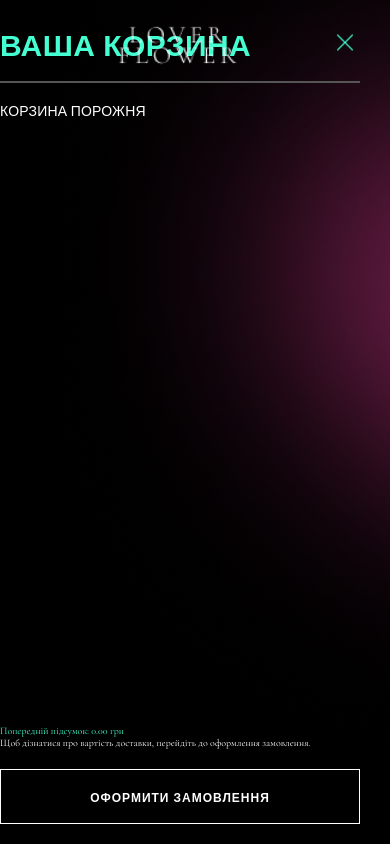
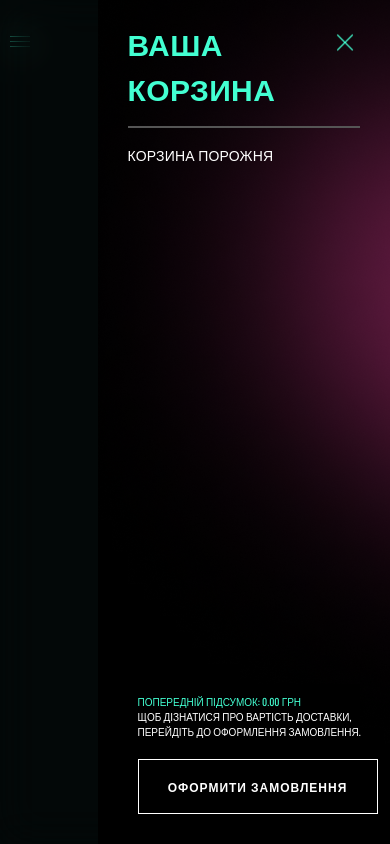
Before and after one commit to anastasiia-hrekova/lover-flower, a React (Create React App) app in the folder frontend/: page /cart in a window 390 px wide. Both pictures are taken after a click on the button 338 px from the left and 43 px from the top of the page. Built offline with nearby package versions, Linux system fonts and the light colour scheme.

Commit message:
add tablet adaptive homepage

```diff
--- a/frontend/src/components/Menu.jsx
+++ b/frontend/src/components/Menu.jsx
@@ -19,6 +19,10 @@ const Header = styled.header.withConfig({
   left: 0;
   z-index: ${({ zIndex }) => zIndex};
 
+  @media (max-width: ${({ theme }) => theme.breakpoints.tablet}) {
+    height: 10rem;
+  }
+
   @media (max-width: ${({ theme }) => theme.breakpoints.mobile}) {
     height: 8rem;
   }
@@ -37,7 +41,7 @@ const NavDesktop = styled.nav`
   text-transform: uppercase;
   padding: 0;
 
-  @media (max-width: ${({ theme }) => theme.breakpoints.mobile}) {
+  @media (max-width: ${({ theme }) => theme.breakpoints.tablet}) {
     display: none;
   }
 `;
@@ -70,7 +74,7 @@ const MobileMenuButton = styled.button`
   width: 2rem;
   height: 1rem;
 
-  @media (max-width: ${({ theme }) => theme.breakpoints.mobile}) {
+  @media (max-width: ${({ theme }) => theme.breakpoints.tablet}) {
     display: block;
   }
 `;
@@ -85,7 +89,10 @@ const MainTitle = styled.img.withConfig({
   width: 12rem;
   top: 2.2rem;
   left: 30%;
-  z-index: 9999;
+
+  @media (max-width: ${({ theme }) => theme.breakpoints.tablet}) {
+    left: 40%;
+  }
 
   @media (min-width: ${({ theme }) => theme.breakpoints.tablet}) {
     opacity: 0;
@@ -99,7 +106,7 @@ const CartBtn = styled.div`
   top: 3rem;
   right: 10%;
 
-  @media (max-width: ${({ theme }) => theme.breakpoints.mobile}) {
+  @media (max-width: ${({ theme }) => theme.breakpoints.tablet}) {
     display: block;
   }
 `;
--- a/frontend/src/features/ButtonToCart.jsx
+++ b/frontend/src/features/ButtonToCart.jsx
@@ -71,6 +71,22 @@ const OpenCart = styled.div`
     right: 0;
     z-index: 5;
   }
+
+  @media (max-width: ${({ theme }) => theme.breakpoints.mobile}) {
+    width: 75%;
+  }
+`;
+
+const CardsBlock = styled.div`
+  flex-grow: 1;
+  margin-bottom: 1rem;
+  overflow-y: auto;
+  overflow-x: none;
+  scrollbar-width: none;
+
+  &::-webkit-scrollbar {
+    display: none;
+  }
 `;
 
 const CloseCartBtn = styled.button`
@@ -90,7 +106,22 @@ const TotalPrice = styled.p`
 `;
 
 const TotalBlock = styled.div`
-  margin-top: 1rem;
+  position: sticky;
+  bottom: 0;
+  background-color: #000;
+  padding: 1rem;
+  z-index: 10;
+
+  @media (max-width: ${({ theme }) => theme.breakpoints.mobile}) {
+    width: 100%;
+    text-transform: uppercase;
+    font-family: 'Oswald', sans-serif;
+    z-index: 50;
+
+    p {
+      width: 24rem;
+    }
+  }
 `;
 
 const CheckoutBtn = styled.button`
@@ -117,6 +148,10 @@ const CheckoutBtn = styled.button`
     border: 0.5px solid ${({ theme }) => theme.colors.mainColor};
     color: ${({ theme }) => theme.colors.backgroundColor};
   }
+
+  @media (max-width: ${({ theme }) => theme.breakpoints.mobile}) {
+    width: 24rem;
+  }
 `;
 
 const ButtonToCart = () => {
@@ -135,7 +170,15 @@ const ButtonToCart = () => {
   );
 
   useEffect(() => {
-    document.body.style.overflow = cartOpen ? 'hidden' : 'auto';
+    if (cartOpen) {
+      document.body.style.overflow = 'hidden';
+    } else {
+      document.body.style.overflow = 'auto';
+    }
+
+    return () => {
+      document.body.style.overflow = 'auto';
+    };
   }, [cartOpen]);
 
   return (
@@ -158,7 +201,9 @@ const ButtonToCart = () => {
             <CloseCartBtn onClick={() => setCartOpen(!cartOpen)}>
               <img src="/images/closeX.png" alt="close" />
             </CloseCartBtn>
-            <Cart />
+            <CardsBlock>
+              <Cart />
+            </CardsBlock>
             <TotalBlock>
               <TotalPrice>
                 Попередній підсумок: {totalAmount.toFixed(2)} грн
--- a/frontend/src/pages/HomePage.jsx
+++ b/frontend/src/pages/HomePage.jsx
@@ -17,6 +17,10 @@ background-repeat: no-repeat;
 background-size: cover;
 background-position: center;
 
+@media (max-width: ${({ theme }) => theme.breakpoints.tablet}) {
+    height: 96rem;
+  }
+
 @media (max-width: ${({ theme }) => theme.breakpoints.mobile}) {
     height: 56rem;
   }
@@ -32,6 +36,11 @@ background-position: center;
     background-position: center;
     z-index: 0;
     top: 0;
+
+    @media (max-width: ${({ theme }) => theme.breakpoints.tablet}) {
+    height: 75rem;
+    z-index: 0;
+  }
 
     @media (max-width: ${({ theme }) => theme.breakpoints.mobile}) {
     height: 44rem;
@@ -49,6 +58,10 @@ const HeroBlock = styled.div`
   width: 100%;
   top: 9.5rem;
 
+  @media (max-width: ${({ theme }) => theme.breakpoints.tablet}) {
+    top: 9rem;
+  }
+
   @media (max-width: ${({ theme }) => theme.breakpoints.mobile}) {
     top: 0;
   }
@@ -63,6 +76,13 @@ const HeroTitle = styled.h1`
   text-transform: uppercase;
   letter-spacing: 0.2rem;
   z-index: 2;
+
+  @media (max-width: ${({ theme }) => theme.breakpoints.tablet}) {
+    font-size: 10rem;
+    line-height: 10.5rem;
+    letter-spacing: 0.1rem;
+    text-align: center;
+  }
 
   @media (max-width: ${({ theme }) => theme.breakpoints.mobile}) {
     font-size: 5rem;
@@ -82,6 +102,12 @@ const HeroTitleSpan = styled.span`
   z-index: -1;
   margin-left: 8%;
 
+  @media (max-width: ${({ theme }) => theme.breakpoints.tablet}) {
+    font-size: 10rem;
+    line-height: 10.5rem;
+    letter-spacing: 0.1rem;
+  }
+
   @media (max-width: ${({ theme }) => theme.breakpoints.mobile}) {
     font-size: 5rem;
     line-height: 6.5rem;
@@ -99,6 +125,10 @@ const HeroInfo = styled.div`
   font-weight: 400;
   line-height: 3rem;
   letter-spacing: 0.02rem;
+
+  @media (max-width: ${({ theme }) => theme.breakpoints.tablet}) {
+    z-index: 10;
+  }
 
   @media (max-width: ${({ theme }) => theme.breakpoints.mobile}) {
     margin-top: 47rem;
@@ -237,6 +267,11 @@ const CatalogBouqets = styled.div`
   margin-top: 12rem;
   margin-left: 8rem;
 
+  @media (max-width: ${({ theme }) => theme.breakpoints.tablet}) {
+    margin: 0 auto;
+    width: 100%;
+  }
+
   @media (max-width: ${({ theme }) => theme.breakpoints.mobile}) {
     margin: 0 auto;
     width: 30rem;
@@ -248,6 +283,11 @@ const CatalogFlowers = styled.div`
   height: 31rem;
   margin-top: -8rem;
 
+  @media (max-width: ${({ theme }) => theme.breakpoints.tablet}) {
+    margin: 0 auto;
+    width: 100%;
+  }
+
   @media (max-width: ${({ theme }) => theme.breakpoints.mobile}) {
     margin: 0 auto;
     width: 30rem;
@@ -257,6 +297,11 @@ const CatalogFlowers = styled.div`
 const CatalogOther = styled.div`
   width: 54rem;
   height: 26rem;
+
+  @media (max-width: ${({ theme }) => theme.breakpoints.tablet}) {
+    margin: 0 auto;
+    width: 100%;
+  }
 
   @media (max-width: ${({ theme }) => theme.breakpoints.mobile}) {
     margin: 0 auto;
@@ -274,6 +319,10 @@ const Bestsellers = styled.section`
   background-size: cover;
   background-position: center 10rem;
 
+  @media (max-width: ${({ theme }) => theme.breakpoints.tablet}) {
+    margin-top: 30%;
+  }
+
   @media (max-width: ${({ theme }) => theme.breakpoints.mobile}) {
     margin-top: -70%;
   }
@@ -289,7 +338,7 @@ const BestsellersBlock = styled.div`
   background-position: right 2.5rem;
   padding-top: 0;
 
-  @media (max-width: ${({ theme }) => theme.breakpoints.mobile}) {
+  @media (max-width: ${({ theme }) => theme.breakpoints.tablet}) {
     background-image: none;
   }
 `;
@@ -301,6 +350,11 @@ const BestsellersTitle = styled.h2`
   letter-spacing: 0.04rem;
   text-transform: uppercase;
   text-align: center;
+
+  @media (max-width: ${({ theme }) => theme.breakpoints.tablet}) {
+    font-size: 6rem;
+    line-height: 6.9rem;
+  }
 
   @media (max-width: ${({ theme }) => theme.breakpoints.mobile}) {
     font-size: 4rem;
@@ -315,6 +369,12 @@ const BestsellersTitleSpan = styled.span`
   letter-spacing: 0.04rem;
   text-transform: uppercase;
   margin-left: -100%;
+
+  @media (max-width: ${({ theme }) => theme.breakpoints.tablet}) {
+    font-size: 6rem;
+    line-height: 6.9rem;
+    margin-left: -60%;
+  }
 
   @media (max-width: ${({ theme }) => theme.breakpoints.mobile}) {
     font-size: 4rem;
@@ -331,6 +391,10 @@ const BestsellersText = styled.p`
   font-family: 'Oswald', sans-serif;
   letter-spacing: 0.02rem;
   margin-bottom: 8.6rem;
+
+  @media (max-width: ${({ theme }) => theme.breakpoints.tablet}) {
+    margin-bottom: 6rem;
+  }
 
   @media (max-width: ${({ theme }) => theme.breakpoints.mobile}) {
     font-size: 1.4rem;
@@ -351,6 +415,10 @@ const BestsellersList = styled.div`
       filter: grayscale(0);
       transition: 0.4s, ease;
     }
+  }
+
+  @media (max-width: ${({ theme }) => theme.breakpoints.tablet}) {
+    margin-bottom: 3rem;
   }
 `;
 
@@ -388,6 +456,10 @@ const Order = styled.section`
     background-position: left 4rem;
     z-index: 2;
 
+    @media (max-width: ${({ theme }) => theme.breakpoints.tablet}) {
+      background-size: 28rem 64rem;
+    }
+
     @media (max-width: ${({ theme }) => theme.breakpoints.mobile}) {
       background-size: 28rem 64rem;
     }
@@ -405,10 +477,18 @@ const Order = styled.section`
     right: 10%;
     top: 85%;
 
+    @media (max-width: ${({ theme }) => theme.breakpoints.tablet}) {
+      background-size: 20rem 10rem;
+    }
+
     @media (max-width: ${({ theme }) => theme.breakpoints.mobile}) {
       background-size: 15rem 10rem;
       right: -8%;
     }
+  }
+
+  @media (max-width: ${({ theme }) => theme.breakpoints.tablet}) {
+    margin-top: -20rem;
   }
 
   @media (max-width: ${({ theme }) => theme.breakpoints.mobile}) {
@@ -424,6 +504,11 @@ const OrderTitle = styled.h2`
   letter-spacing: 0.02rem;
   text-transform: uppercase;
   margin-bottom: 6.5rem;
+
+  @media (max-width: ${({ theme }) => theme.breakpoints.tablet}) {
+    font-size: 6rem;
+    line-height: 6.9rem;
+  }
 
   @media (max-width: ${({ theme }) => theme.breakpoints.mobile}) {
     font-size: 4rem;
@@ -584,6 +669,11 @@ const SpecialTitle = styled.h2`
   letter-spacing: 0.02rem;
   margin-bottom: 3rem;
 
+  @media (max-width: ${({ theme }) => theme.breakpoints.tablet}) {
+    font-size: 6rem;
+    line-height: 6.9rem;
+  }
+
   @media (max-width: ${({ theme }) => theme.breakpoints.mobile}) {
     font-size: 4rem;
     line-height: 4.9rem;
@@ -610,10 +700,20 @@ const SpecialTitleSpan = styled.span`
     top: 50%;
     margin-left: -78%;
 
+    @media (max-width: ${({ theme }) => theme.breakpoints.tablet}) {
+      width: 15rem;
+      margin-left: -78%;
+    }
+
     @media (max-width: ${({ theme }) => theme.breakpoints.mobile}) {
       width: 9.8rem;
       margin-left: -78%;
     }
+  }
+
+  @media (max-width: ${({ theme }) => theme.breakpoints.tablet}) {
+    font-size: 6rem;
+    line-height: 6.9rem;
   }
 
   @media (max-width: ${({ theme }) => theme.breakpoints.mobile}) {
@@ -627,7 +727,7 @@ const SpecialTitleImg = styled.img`
   right: 0;
   top: 0;
 
-  @media (max-width: ${({ theme }) => theme.breakpoints.mobile}) {
+  @media (max-width: ${({ theme }) => theme.breakpoints.tablet}) {
     display: none;
   }
 `;
@@ -683,7 +783,7 @@ const SpecialImages = styled.div`
   height: 29.2rem;
   margin-left: 7%;
 
-  @media (max-width: ${({ theme }) => theme.breakpoints.mobile}) {
+  @media (max-width: ${({ theme }) => theme.breakpoints.tablet}) {
     display: none;
   }
 `;
@@ -709,9 +809,17 @@ const Questions = styled.section`
     top: -15%;
     z-index: 1;
 
+    @media (max-width: ${({ theme }) => theme.breakpoints.tablet}) {
+      top: 28%;
+    }
+
     @media (max-width: ${({ theme }) => theme.breakpoints.mobile}) {
       top: -38%;
     }
+  }
+
+  @media (max-width: ${({ theme }) => theme.breakpoints.tablet}) {
+    height: 95rem;
   }
 
   @media (max-width: ${({ theme }) => theme.breakpoints.mobile}) {
@@ -734,6 +842,11 @@ const QuestionsTitle = styled.h2`
   text-transform: uppercase;
   letter-spacing: 0.02rem;
 
+  @media (max-width: ${({ theme }) => theme.breakpoints.tablet}) {
+    font-size: 6rem;
+    line-height: 6.9rem;
+  }
+
   @media (max-width: ${({ theme }) => theme.breakpoints.mobile}) {
     font-size: 4rem;
     line-height: 4.9rem;
@@ -752,6 +865,11 @@ const QuestionsTitleSpan = styled.span`
   letter-spacing: 0.02rem;
   margin-left: 25%;
 
+  @media (max-width: ${({ theme }) => theme.breakpoints.tablet}) {
+    font-size: 6rem;
+    line-height: 6.9rem;
+  }
+
   @media (max-width: ${({ theme }) => theme.breakpoints.mobile}) {
     font-size: 4rem;
     line-height: 4.9rem;
@@ -767,6 +885,14 @@ const QuestionsInfo = styled.div`
   width: 44.5rem;
   margin-top: 10rem;
   gap: 3rem;
+
+  @media (max-width: ${({ theme }) => theme.breakpoints.tablet}) {
+    position: absolute;
+    margin-top: 20rem;
+    right: 30%;
+    width: 30rem;
+    z-index: 5;
+  }
 
   @media (max-width: ${({ theme }) => theme.breakpoints.mobile}) {
     position: absolute;
@@ -907,6 +1033,10 @@ const InstagramBlock = styled.div`
   flex-direction: row;
   gap: 3rem;
 
+  @media (max-width: ${({ theme }) => theme.breakpoints.tablet}) {
+    gap: 6px;
+  }
+
   @media (max-width: ${({ theme }) => theme.breakpoints.mobile}) {
     gap: 6px;
   }
@@ -918,6 +1048,15 @@ const InstagramBlockImages = styled.div`
   justify-content: space-between;
   flex-direction: row;
   gap: 3rem;
+
+  @media (max-width: ${({ theme }) => theme.breakpoints.tablet}) {
+    margin-top: 20%;
+    width: 100%;
+    display: grid;
+    grid-template-columns: repeat(2, 1fr);
+    grid-template-rows: repeat(2, 1fr);
+    gap: 6px;
+  }
 
   @media (max-width: ${({ theme }) => theme.breakpoints.mobile}) {
     margin-top: 20%;
@@ -932,6 +1071,11 @@ const InstagramBlockImages = styled.div`
 const InstagramImages = styled.img`
   width: 15rem;
   height: 15rem;
+
+  @media (max-width: ${({ theme }) => theme.breakpoints.tablet}) {
+    width: 19rem;
+    height: 19rem;
+  }
 `;
 
 const InstagramTitle = styled.img`
@@ -940,6 +1084,10 @@ const InstagramTitle = styled.img`
   right: 10%;
   width: 35rem;
   height: 15rem;
+
+  @media (max-width: ${({ theme }) => theme.breakpoints.tablet}) {
+    right: 40%;
+  }
 
   @media (max-width: ${({ theme }) => theme.breakpoints.mobile}) {
     width: 19rem;
```
